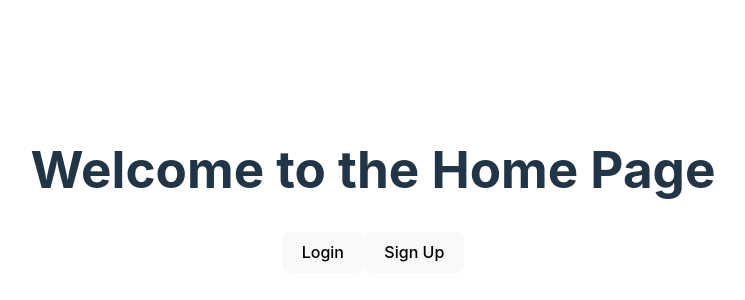
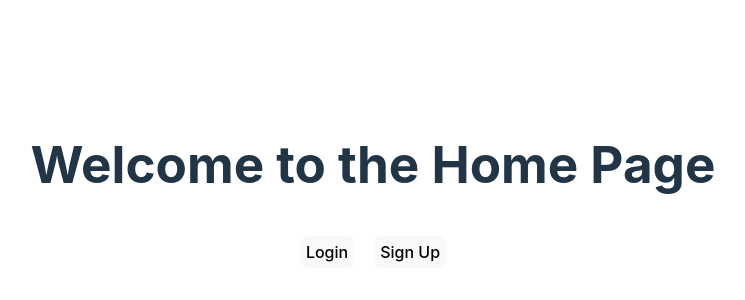
Before and after one commit to harshpathakzz/Firebase-Auth, a React (Vite) app: page / in a window 1280 px wide. Shown: the part 210-510 px from the top of the page, without its empty margins (267-1012 px from the left). Built offline with nearby package versions, Linux system fonts and the light colour scheme; no server answers.

Commit message:
updated CSS HomePAge

```diff
--- a/src/Pages/Home.jsx
+++ b/src/Pages/Home.jsx
@@ -7,10 +7,10 @@ const Home = () => {
       <h1>Welcome to the Home Page</h1>
       <div>
         <Link to="/login">
-          <button>Login</button>
+          <button style={{ margin: "10px", padding: "5px" }}>Login</button>
         </Link>
         <Link to="/signup">
-          <button>Sign Up</button>
+          <button style={{ margin: "10px", padding: "5px" }}>Sign Up</button>
         </Link>
       </div>
     </div>
```
